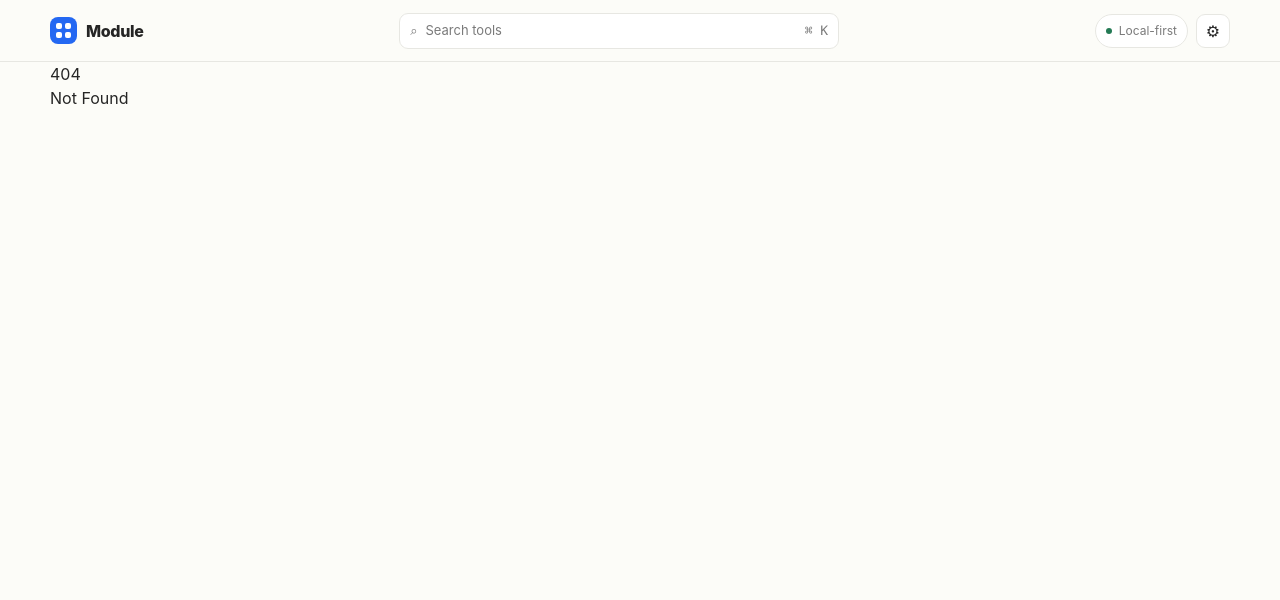
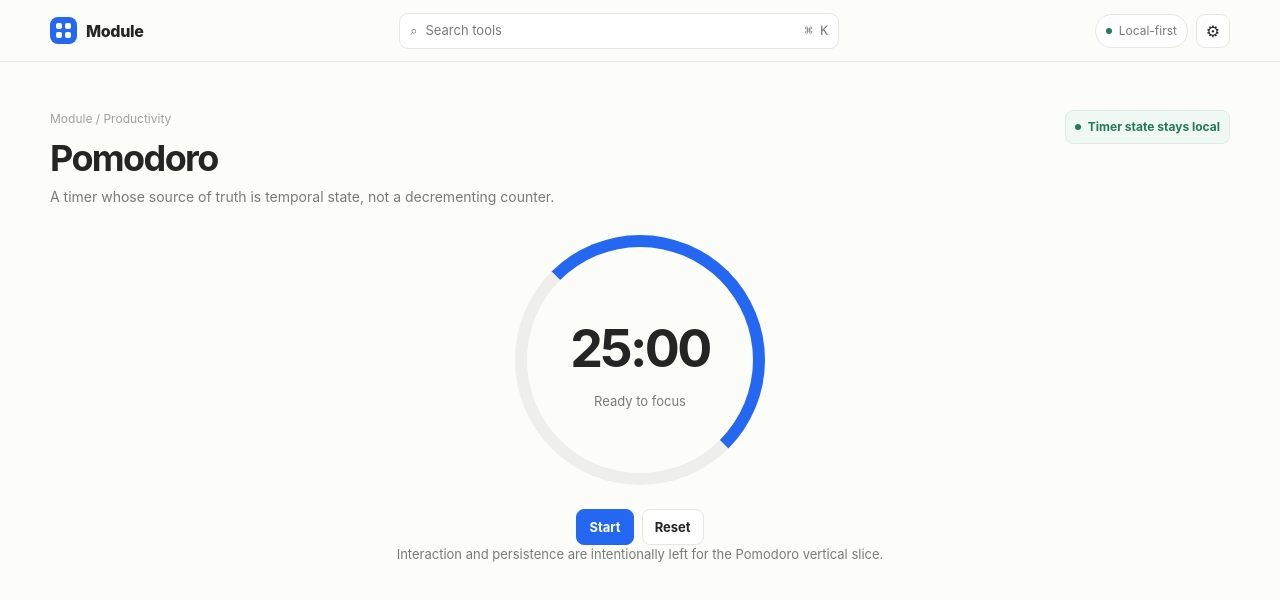
Before and after one commit to howlil/modu-app, a SvelteKit app: page /pomodoro in a window 1280 px wide. Before the commit this address had no page. Shown: the top 600 px of the page. Built offline with nearby package versions, Linux system fonts and the light colour scheme.

Commit message:
scaffold: add src/routes/pomodoro/+page.svelte

```diff
--- /dev/null
+++ b/src/routes/pomodoro/+page.svelte
@@ -0,0 +1,77 @@
+<script lang="ts">
+  import ToolHeader from '#lib/components/ToolHeader.svelte';
+  import { getRemainingMs, type TimerState } from '#lib/modules/pomodoro/timer.ts';
+
+  const timer: TimerState = {
+    startedAt: null,
+    durationMs: 25 * 60 * 1000,
+    endsAt: null,
+    status: 'idle'
+  };
+
+  const minutes = Math.ceil(getRemainingMs(timer) / 60_000);
+</script>
+
+<svelte:head><title>Pomodoro — Module</title></svelte:head>
+
+<section class="page">
+  <ToolHeader
+    eyebrow="Module / Productivity"
+    title="Pomodoro"
+    description="A timer whose source of truth is temporal state, not a decrementing counter."
+    privacy="Timer state stays local"
+  />
+
+  <div class="focus">
+    <div class="timer">
+      <strong>{minutes}:00</strong>
+      <span>Ready to focus</span>
+    </div>
+
+    <div class="controls">
+      <button class="button primary" type="button">Start</button>
+      <button class="button" type="button">Reset</button>
+    </div>
+
+    <p>Interaction and persistence are intentionally left for the Pomodoro vertical slice.</p>
+  </div>
+</section>
+
+<style>
+  .focus {
+    max-width: 720px;
+    margin: 0 auto;
+    text-align: center;
+  }
+
+  .timer {
+    display: grid;
+    width: 250px;
+    height: 250px;
+    place-items: center;
+    align-content: center;
+    gap: 4px;
+    margin: 24px auto;
+    border: 12px solid #eeeeea;
+    border-top-color: var(--brand);
+    border-right-color: var(--brand);
+    border-radius: 50%;
+  }
+
+  .timer strong {
+    font-size: 52px;
+    letter-spacing: -0.05em;
+  }
+
+  .timer span,
+  .focus p {
+    color: var(--muted);
+    font-size: 13px;
+  }
+
+  .controls {
+    display: flex;
+    justify-content: center;
+    gap: 8px;
+  }
+</style>
```
